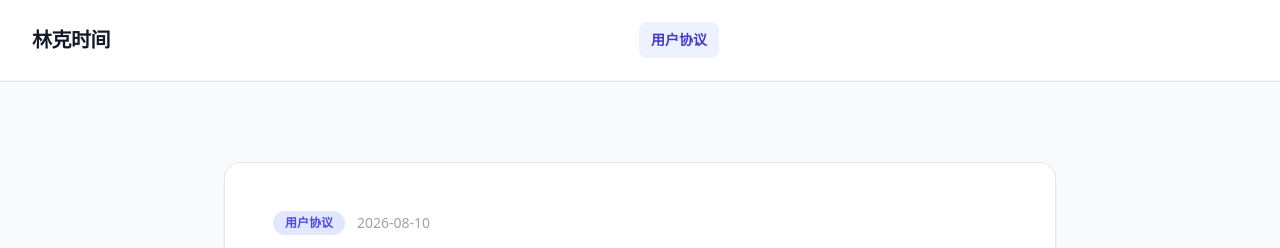
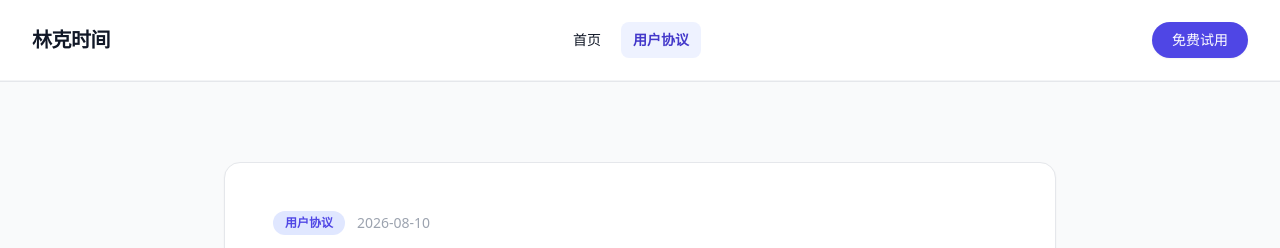
Before and after one commit to wumacms/siteforge-hc6jsz4o, a website: page user/index.html in a window 1280 px wide. Shown: the top 248 px of the page. Drawn offline with nearby package versions, Linux system fonts and the light colour scheme.

Commit message:
SiteForge: v1786708315934

```diff
--- a/user/index.html
+++ b/user/index.html
@@ -15,7 +15,7 @@
 </head>
 <body>
 
-<section class="border-b border-gray-100 backdrop-blur-sm z-20" style="background-color: #ffffffCC;">
+<section class="border-b border-gray-100 backdrop-blur-sm z-20 sticky top-0 z-50" style="background-color: #ffffffCC;">
   <div class="max-w-7xl mx-auto px-4 sm:px-6 lg:px-8">
     <div class="flex items-center justify-between h-16 md:h-20">
       <a href="/siteforge-hc6jsz4o/" class="flex items-center gap-3 shrink-0 hover:opacity-90">
@@ -24,11 +24,12 @@
       </a>
 
       <nav class="hidden md:flex items-center space-x-1 lg:space-x-2">
-        <a href="/siteforge-hc6jsz4o/user" class="px-3 py-2 text-sm transition-colors rounded-lg font-semibold bg-indigo-50 text-indigo-700" >用户协议</a>
+        <a href="/siteforge-hc6jsz4o/" class="px-3 py-2 text-sm transition-colors rounded-lg font-medium hover:bg-gray-50/50" style="color: #111827;">首页</a>
+        <a href="/siteforge-hc6jsz4o/user" class="px-3 py-2 text-sm transition-colors rounded-lg font-semibold bg-indigo-50 text-indigo-700"  target="_blank">用户协议</a>
       </nav>
 
       <div class="flex items-center gap-3">
-
+        <a href="https://baidu.com" class="hidden sm:inline-flex items-center justify-center bg-indigo-600 hover:bg-indigo-700 text-white text-sm font-medium px-5 py-2 rounded-full transition-colors shadow-sm" target="_blank">免费试用</a>
         <button class="md:hidden p-2 rounded-lg hover:bg-gray-100/50" style="color: #111827;">
           <svg class="w-6 h-6" fill="none" stroke="currentColor" viewBox="0 0 24 24">
             <path stroke-linecap="round" stroke-linejoin="round" stroke-width="2" d="M4 6h16M4 12h16M4 18h16"></path>
```
Also changed, not shown: index.html (+4 -3 lines).
